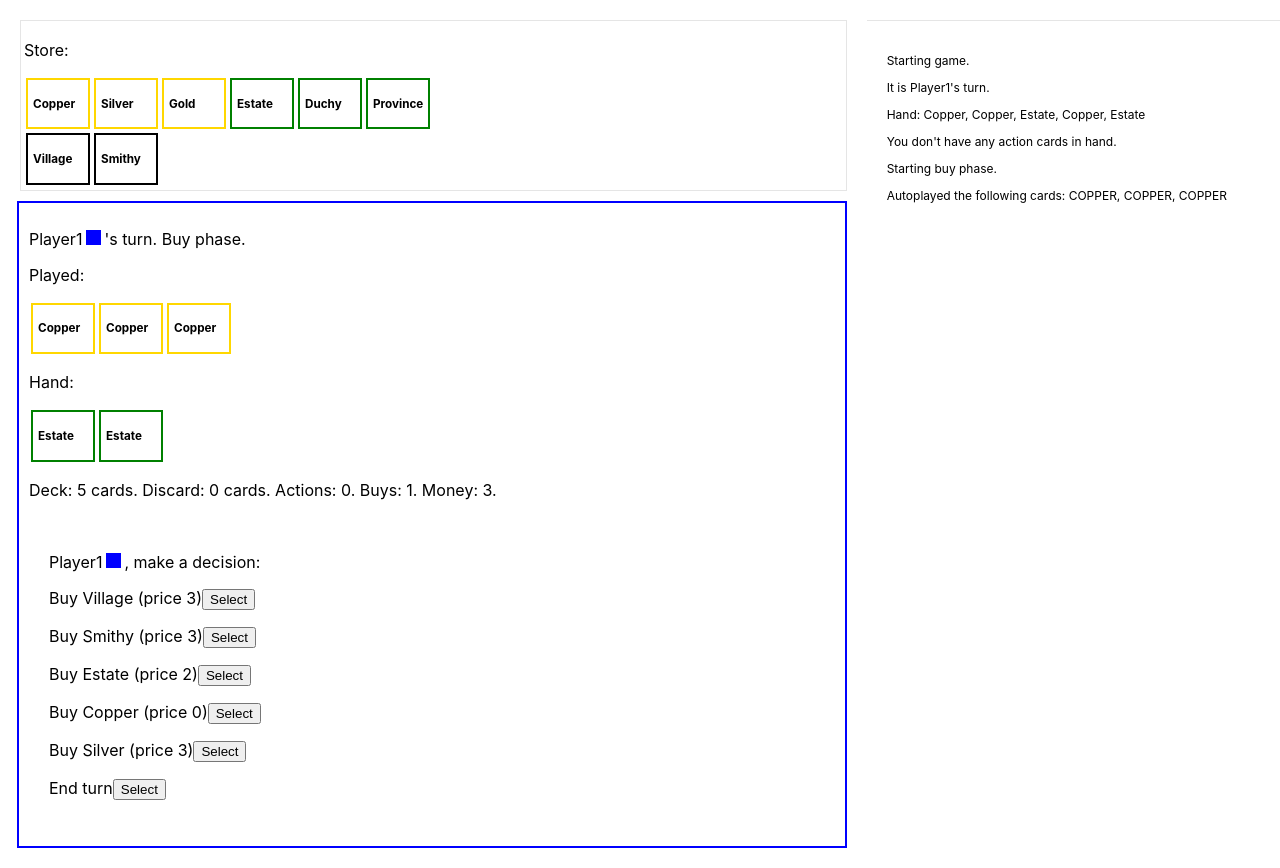
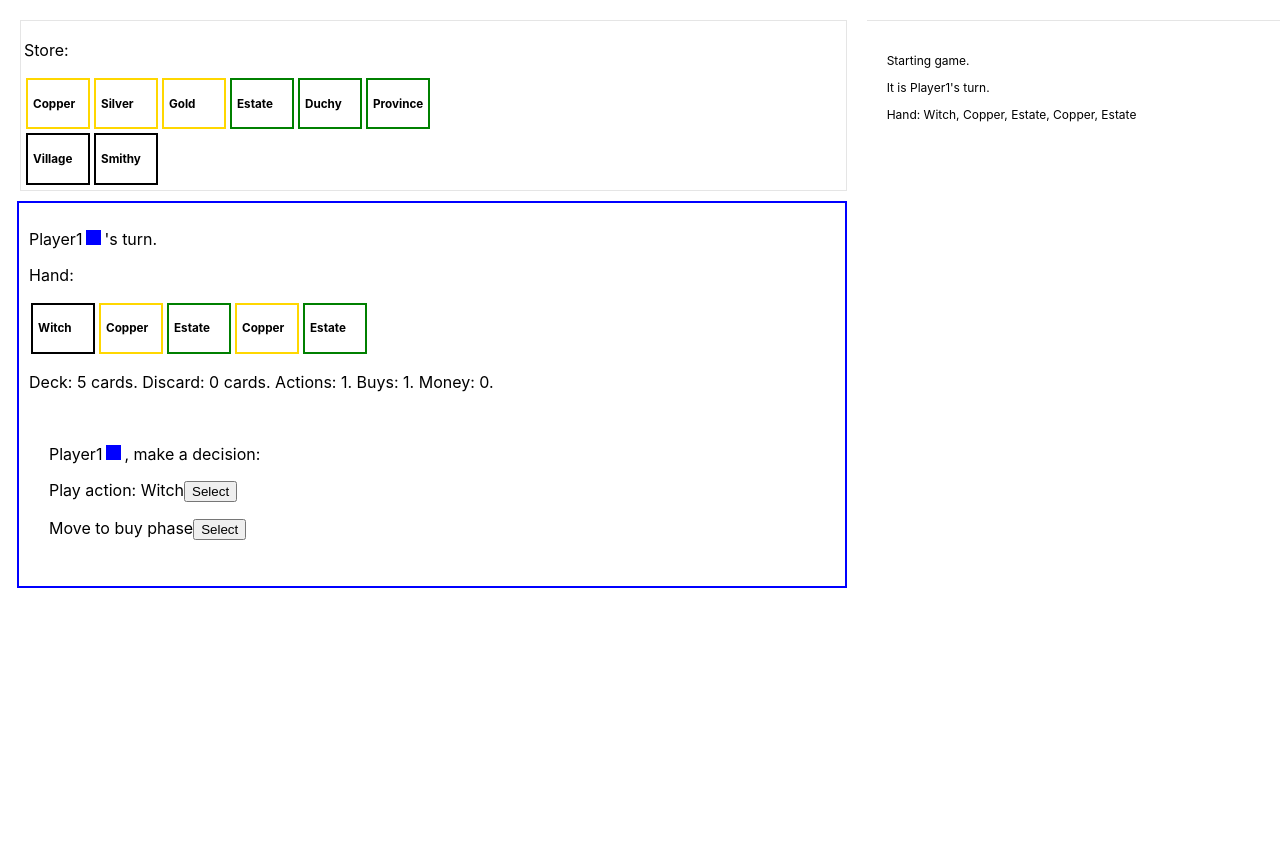
Before and after one commit to tknuutin/domppa-card-game, a React (Create React App) app: page / in a window 1280 px wide. After the commit the page ends 800 px from the top, so only its background shows below. Built offline with nearby package versions, Linux system fonts and the light colour scheme.

Commit message:
Add Witch (no reactions yet implemented)

```diff
--- a/src/GameUI.tsx
+++ b/src/GameUI.tsx
@@ -66,6 +66,7 @@ const cardTypeToCss = {
   [CardType.ACTION]: 'action',
   [CardType.MONEY]: 'money',
   [CardType.POINT]: 'point',
+  [CardType.ATTACK]: 'attack',
   [CardType.CURSE]: 'curse',
   [CardType.RUINS]: 'ruins',
   [CardType.SHELTER]: 'shelter'
--- a/src/game/cards.ts
+++ b/src/game/cards.ts
@@ -1,6 +1,18 @@
 
-import { Card, CardType } from './game-types'
-import { makeChange, pickCards, addActions, pipeChanges } from './card-util'
+import * as R from 'ramda'
+import { Card, CardType, PlayerState, PlayerId, State } from './game-types'
+import { makeChange, pickCards, addActions, pipeChanges, findCard } from './card-util'
+import { getCurrentPlayer, pipeS } from './game-util';
+import { modifyPlayer } from './modifiers';
+
+export const special: Card[] = [
+  {
+    name: 'Curse',
+    types: [CardType.CURSE],
+    price: 0,
+    points: -1
+  }
+]
 
 export const points: Card[] = [
   {
@@ -58,5 +70,33 @@ export const actions: Card[] = [
     types: [CardType.ACTION],
     price: 3,
     execAction: makeChange(pickCards(3))
+  },
+  {
+    name: 'Witch',
+    types: [CardType.ACTION, CardType.ATTACK],
+    price: 5,
+    execAction: pipeChanges(
+      pickCards(2),
+      (state, log) => {
+        const me = getCurrentPlayer(state)
+        const curse = findCard('Curse', special)
+
+        return R.reduce(
+          ([state, log], mod) => mod(state, log),
+          [state, log],
+          state.players
+            .filter((p) => p.id !== me.id)
+            .map((player) => {
+              const modifyTarget = modifyPlayer((p) => p.id === player.id)
+              return modifyTarget((player, log) => {
+                return [{
+                  ...player,
+                  discard: player.discard.concat([curse])
+                }, log.concat([player.name + ' gains a curse.'])]
+              })
+            })
+        )
+      }
+    )
   }
 ]
--- a/src/game/game-init.ts
+++ b/src/game/game-init.ts
@@ -18,7 +18,7 @@ function initialiseDeck(): Card[] {
   )
 
   // debug code here
-  // initDeck[0] = findCard('Village', actions)
+  initDeck[0] = findCard('Witch', actions)
   // initDeck[1] = findCard('Smithy', actions)
   // initDeck[7] = findCard('Smithy', actions)
 
--- a/src/game/game-types.ts
+++ b/src/game/game-types.ts
@@ -3,6 +3,7 @@ export enum CardType {
   ACTION,
   MONEY,
   POINT,
+  ATTACK,
   CURSE,
   RUINS,
   SHELTER
--- a/src/game/modifiers.ts
+++ b/src/game/modifiers.ts
@@ -1,7 +1,7 @@
 
 import * as R from 'ramda'
 import { TurnState, State, PlayerState } from "./game-types";
-import { isBuyPhase } from "./game-util";
+import { isBuyPhase, getCurrentPlayer } from "./game-util";
 
 export type Mod<T> = (x: T, output: string[]) => [T, string[]]
 
@@ -43,11 +43,9 @@ export const modifyActions = (mod: Mod<number>) => modifyTurn((t, log) => {
   return [turn, output]
 })
 
-export const modifyCurrentPlayer = (mod: Mod<PlayerState>): Mod<State> => (state, log) => {
-  const currentPlayer = state.turn.player
-  const index = R.findIndex(({
-    id
-  }) => id === currentPlayer, state.players)
+export const modifyPlayer = (matcher: (player: PlayerState, state: State) => boolean) =>
+  (mod: Mod<PlayerState>): Mod<State> => (state, log) => {
+    const index = R.findIndex((player) => matcher(player, state), state.players)
     const [players, output] = modifyIndex(mod, index, state.players, log)
     return [
       {
@@ -57,3 +55,8 @@ export const modifyCurrentPlayer = (mod: Mod<PlayerState>): Mod<State> => (state
       output
     ]
   }
+
+export const modifyCurrentPlayer = modifyPlayer((player, state) => {
+  const currentPlayer = getCurrentPlayer(state)
+  return player.id === currentPlayer.id
+})
```
Lines whose indentation alone changed are shown as unchanged.
